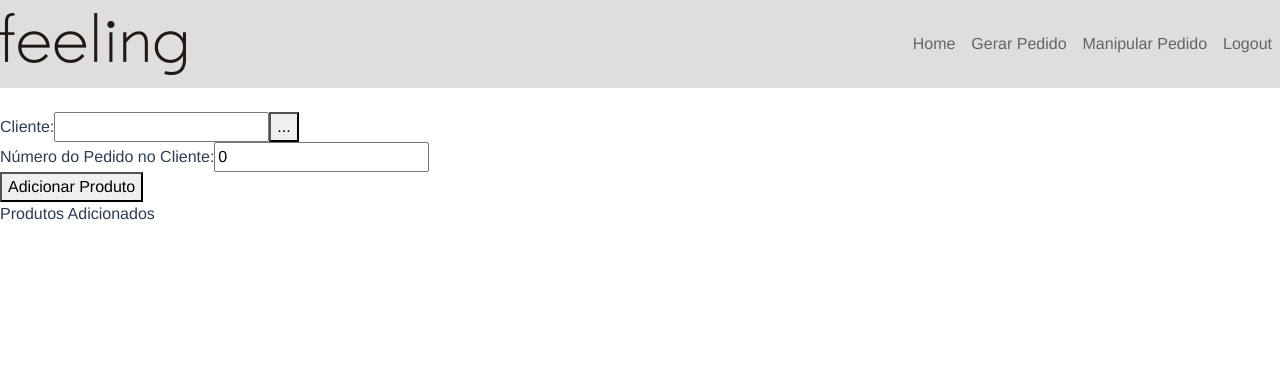
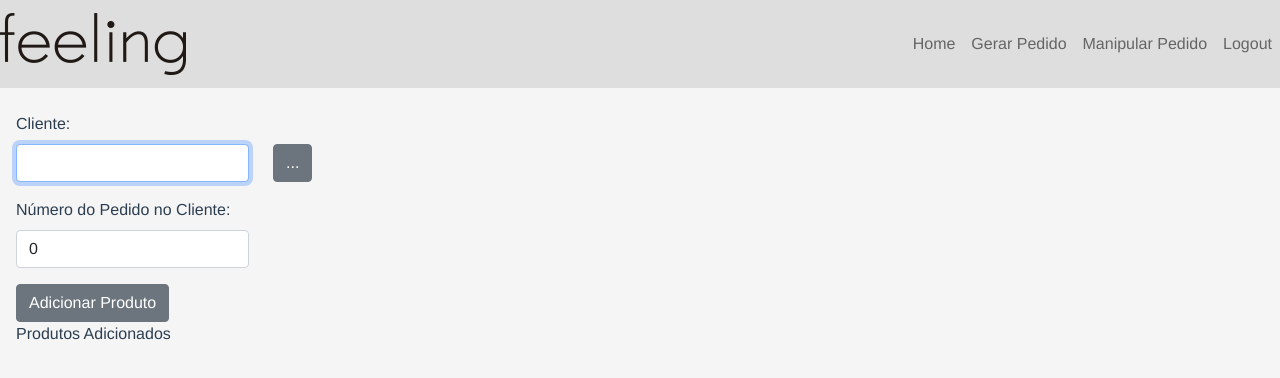
Before and after one commit to cadumancini/feeling-estofados, a Vue app: page /gerarPedido in a window 1280 px wide. Shown: the top 378 px of the page. Built offline with nearby package versions, Linux system fonts and the light colour scheme; sample sign-in values are in the browser's storage.

Commit message:
Trabalhando na Geração de Pedidos

```diff
--- a/src/App.vue
+++ b/src/App.vue
@@ -10,4 +10,8 @@
   height: 100%;
   color: #2c3e50;
 }
+input[type=number]::-webkit-inner-spin-button,
+input[type=number]::-webkit-outer-spin-button {
+  -webkit-appearance: none;
+}
 </style>
--- a/src/components/ProductSelector.vue
+++ b/src/components/ProductSelector.vue
@@ -1,36 +1,56 @@
 <template>
   <div>
-    <label>Selecione o estilo:</label>
-    <select v-if="estilos !== null" id="selectEstilos" v-model="selectedEstilo" @change="onSelectEstilo()">
+    <div class="row mb-2">
+      <label for="selectEstilos" class="col-auto col-form-label">Selecione o estilo:</label>
+      <div class="col-auto">
+        <select class="form-select" v-if="estilos !== null" id="selectEstilos" v-model="selectedEstilo" @change="onSelectEstilo()">
           <option disabled value="">Selecione um estilo...</option>
           <option v-for="estilo in estilos" :key="estilo.CODCPR" :value="estilo.CODCPR">{{ estilo.DESCPR }}</option>
         </select>
-    <br>
-    <label>Selecione o produto:</label>
-    <label v-if="!selectedEstilo">Ainda não selecionou estilo!</label>
-    <label v-else-if="produtos === null">Buscando produtos...</label>
-    <label v-else-if="produtos.length === 0">Não existe produto cadastrado para este estilo!</label>
-    <select v-else id="selectProdutos" v-model="selectedProduto" @change="onSelectProduto()">
+      </div>
+    </div>
+    <div class="row mb-2">
+      <label for="selectProdutos" class="col-auto col-form-label">Selecione o produto:</label>
+      <div class="col-auto">
+        <label class="col-form-label text-secondary fst-italic" v-if="!selectedEstilo">Ainda não selecionou estilo!</label>
+        <label class="col-form-label text-info fst-italic" v-else-if="produtos === null">Buscando produtos...</label>
+        <label class="col-form-label text-danger fst-italic" v-else-if="produtos.length === 0">Não existe produto cadastrado para este estilo!</label>
+        <select v-else class="form-select" id="selectProdutos" v-model="selectedProduto" @change="onSelectProduto()">
           <option disabled value="">Selecione um produto...</option>
           <option v-for="produto in produtos" :key="produto.CODPRO" :value="produto.CODPRO">{{ produto.CODPRO }} - {{ produto.DESPRO }}</option>
         </select>
-    <br>
-    <label>Selecione a derivação:</label>
-    <label v-if="!selectedProduto">Ainda não selecionou produto!</label>
-    <label v-else-if="derivacoes === null">Buscando derivações...</label>
-    <label v-else-if="derivacoes.length === 0">Não existe derivação cadastrada para este produto!</label>
-    <select v-else id="selectedDerivacoes" v-model="selectedDerivacao">
+      </div>
+    </div>
+    <div class="row mb-2">
+      <label for="selectedDerivacoes" class="col-auto col-form-label">Selecione a derivação:</label>
+      <div class="col-auto">
+        <label class="col-form-label text-secondary fst-italic" v-if="!selectedProduto">Ainda não selecionou produto!</label>
+        <label class="col-form-label text-info fst-italic" v-else-if="derivacoes === null">Buscando derivações...</label>
+        <label class="col-form-label text-danger fst-italic" v-else-if="derivacoes.length === 0">Não existe derivação cadastrada para este produto!</label>
+        <select v-else class="form-select" id="selectedDerivacoes" v-model="selectedDerivacao">
           <option disabled value="">Selecione uma derivação...</option>
           <option v-for="derivacao in derivacoes" :key="derivacao.CODDER" :value="derivacao.CODDER">{{ derivacao.CODDER }} - {{ derivacao.DESDER }}</option>
         </select>
-    <br>
-    <label v-show="selectedDerivacao">Quantidade:</label>
-    <input v-show="selectedDerivacao" type="number" v-model="quantidade">
-    <br>
-    <label v-show="selectedDerivacao">Valor Unitário:</label>
-    <input v-show="selectedDerivacao" type="number" v-model="valorUnitario">
-    <br>
-    <button :disabled="selectedDerivacao ? false : true" @click="addProduto">Adicionar</button>
+      </div>
+    </div>
+    <div class="row mb-2">
+      <label for="qtdPed" class="col-auto col-form-label" v-show="selectedDerivacao">Quantidade:</label>
+      <div class="col-auto">
+        <input v-show="selectedDerivacao" class="form-control" onfocus="this.select();" id="qtdPed" type="number" v-model="quantidade">
+      </div>
+    </div>
+    <div class="row mb-2">
+      <label for="vlrUni" class="col-auto col-form-label" v-show="selectedDerivacao">Valor Unitário:</label>
+      <div class="col-auto">
+        <input v-show="selectedDerivacao" class="form-control" onfocus="this.select();" id="vlrUni" type="number" v-model="valorUnitario">
+        <!-- see https://www.npmjs.com/package/maska -->
+      </div>
+    </div>
+    <div class="row mb-2">
+      <div class="col-auto">
+        <button class="btn btn-secondary" :disabled="selectedDerivacao ? false : true" @click="addProduto">Adicionar</button>
+      </div>
+    </div>
     <br>
   </div>
 </template>
--- a/src/views/GerarPedido.vue
+++ b/src/views/GerarPedido.vue
@@ -1,11 +1,22 @@
 <template>
+  <div class="gerarPedido">
     <Navbar/>
-  <label for="codCli">Cliente:</label>
-  <input id="codCli" type="text" v-model="cliente">
-  <button @click="buscaClientes" data-bs-toggle="modal" data-bs-target="#clientesModal">...</button>
-  <br>
-  <label for="pedCli">Número do Pedido no Cliente:</label>
-  <input id="pedCli" type="text" v-model="pedidoCliente">
+    <div class="mx-3">
+      <div class="row mb-3">
+        <label for="codCli" class="form-label">Cliente:</label>
+        <div class="col-auto">
+          <input id="codCli" class="form-control" type="text" autofocus v-model="cliente">
+        </div>
+        <div class="col-auto">
+          <button class="btn btn-secondary" @click="buscaClientes" data-bs-toggle="modal" data-bs-target="#clientesModal">...</button>
+        </div>
+      </div>
+      <div class="row mb-3">
+        <label for="pedCli" class="form-label">Número do Pedido no Cliente:</label>
+        <div class="col-auto">
+          <input id="pedCli" class="form-control" type="text" onfocus="this.select();" v-model="pedidoCliente">
+        </div>
+      </div>
 
       <!-- Modal -->
       <div class="modal fade" id="clientesModal" tabindex="-1" aria-labelledby="clientesModalLabel" aria-hidden="true">
@@ -43,8 +54,7 @@
         </div>
       </div>
 
-  <br>
-  <button v-if="!addingProduct" @click="addingProduct = true">Adicionar Produto</button>
+      <button class="btn btn-secondary" v-if="!addingProduct" @click="addingProduct = true">Adicionar Produto</button>
       <ProductSelector v-if="addingProduct" @addItem="addItem"/>
 
       <br>
@@ -56,6 +66,8 @@
       <button v-if="itens.length" @click="gerarPedido">Gerar Pedido</button>
 
       <label v-if="pedidoGerado > 0">Pedido {{ pedidoGerado }} gerado com sucesso! Clique <a href="/">aqui</a> para voltar à página inicial, ou <a :href="'/manipularPedido/' + pedidoGerado">aqui</a> para editar os componentes do pedido.</label>
+    </div>
+  </div>
 </template>
 
 <script>
@@ -137,6 +149,13 @@ export default {
 </script>
 
 <style scoped>
+  html, body {
+      height: 100%;
+    }
+  .gerarPedido {
+    height: 100%;
+    background-color: #f5f5f5;
+  }
   .mouseHover {
     cursor: pointer;
   }
--- a/src/views/Home.vue
+++ b/src/views/Home.vue
@@ -32,7 +32,7 @@ export default {
     background-color: #f5f5f5;
   }
   .link-main-menu {
-    color: #8a8a8a;
+    color: #7a7a7a;
   }
   .main-menu {
     height: 75%;
--- a/src/views/Login.vue
+++ b/src/views/Login.vue
@@ -5,7 +5,7 @@
       <h1 class="h3 mb-3 font-weight-normal">Pedido Web</h1>
       <input class="form-control" type="text" id="inputUsuario" placeholder="Usuário" required autofocus v-model="user" ref="inputUser">
       <input class="form-control" type="password" id="inputSenha" placeholder="Senha" required v-model="password">
-      <button class="btn btn-lg btn-primary btn-block">Login</button>
+      <button class="btn btn-lg btn-block btn-secondary">Login</button>
     </form>
   </div>
 </template>
@@ -100,37 +100,4 @@ export default {
     display: block;
     width: 100%;
   }
-  /* .formLogin {
-      max-width: 420px;
-      margin: 30px auto;
-      text-align: left;
-      padding: 40px;
-      border-radius: 10px;
-    }
-  .labelLogin {
-    display: inline-block;
-    margin: 25px 0 15px;
-    font-weight: bold;
-  }
-  .inputLogin {
-    display: block;
-    padding: 10px 6px;
-    width: 100%;
-    box-sizing: border-box;
-    border: none;
-    border-bottom: 1px solid #ddd;
-  }
-  .buttonLogin {
-    background: blue;
-    border: 0;
-    padding: 10px 20px;
-    margin: 0 auto;
-    display: block;
-    margin-top: 20px;
-    color: white;
-    border-radius: 20px;
-  }
-  .submit {
-    text-align: center;
-  } */
 </style>
```
Lines whose indentation alone changed are shown as unchanged.
